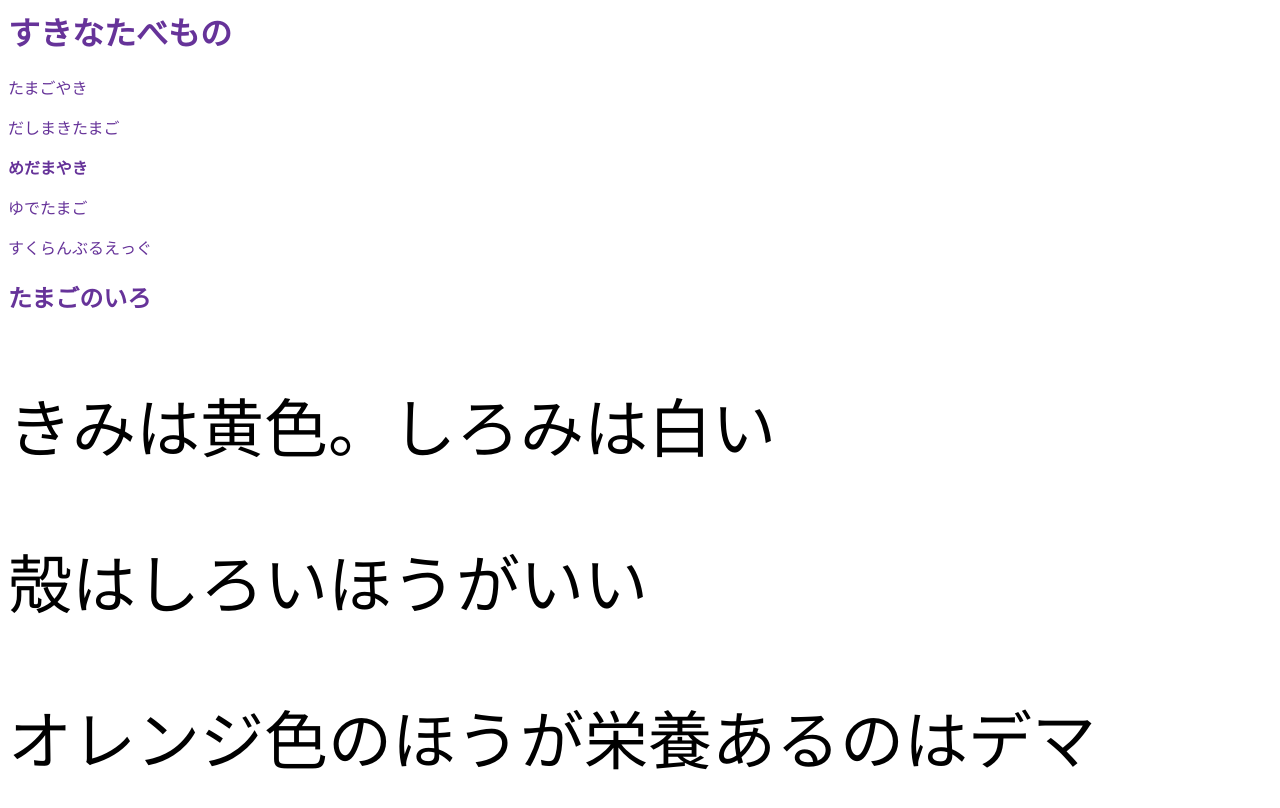
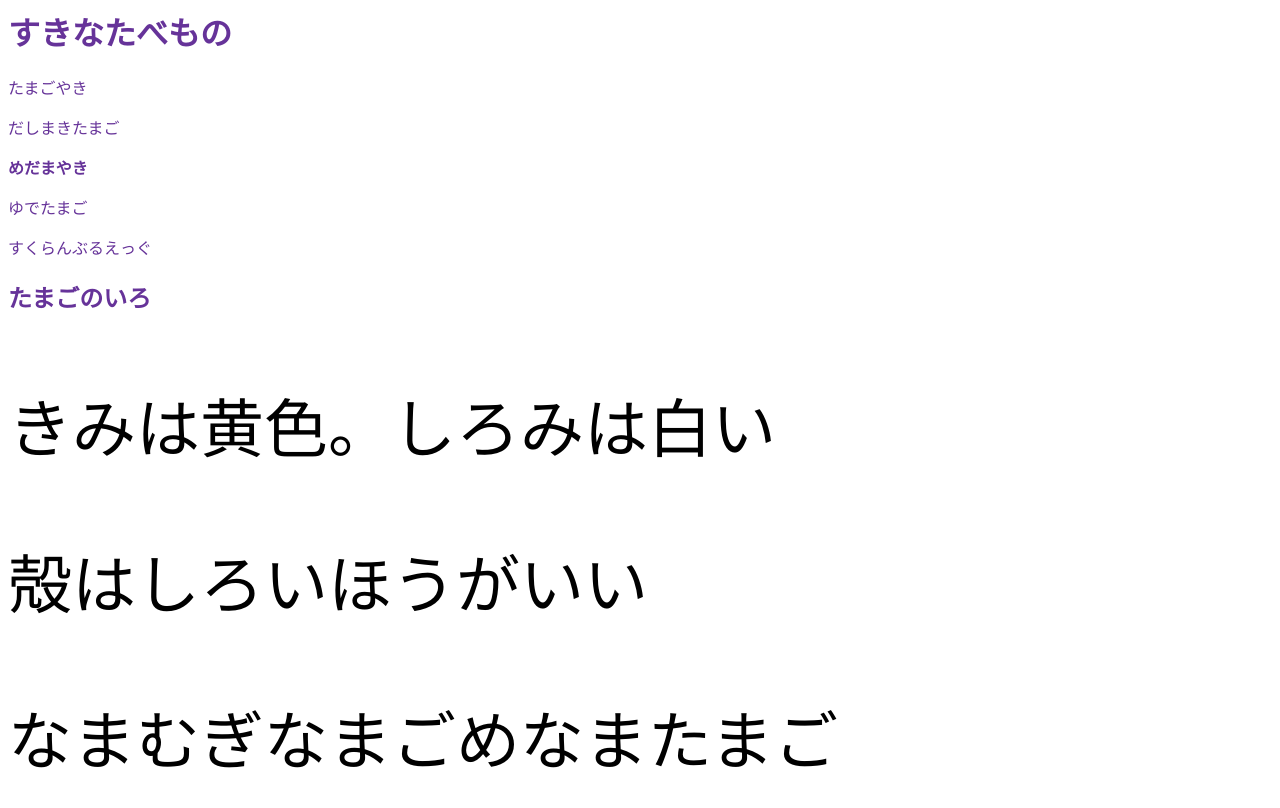
Before and after one commit to kosuke223/kadai-2021-ld1, a plain HTML site: page tamago/sample.html in a window 1280 px wide. Drawn offline with Linux system fonts and the light colour scheme.

Commit message:
あいうえお

```diff
--- a/tamago/sample.html
+++ b/tamago/sample.html
@@ -21,5 +21,5 @@
   <h2>たまごのいろ</h2>
   <p class="hayakuchikotoba"> きみは黄色。しろみは白い</p>
   <p class="hayakuchikotoba">殻はしろいほうがいい</p>
-  <p class="hayakuchikotoba"> オレンジ色のほうが栄養あるのはデマ</p>
+  <p class="hayakuchikotoba"> なまむぎなまごめなまたまご</p>
 </html>
```
